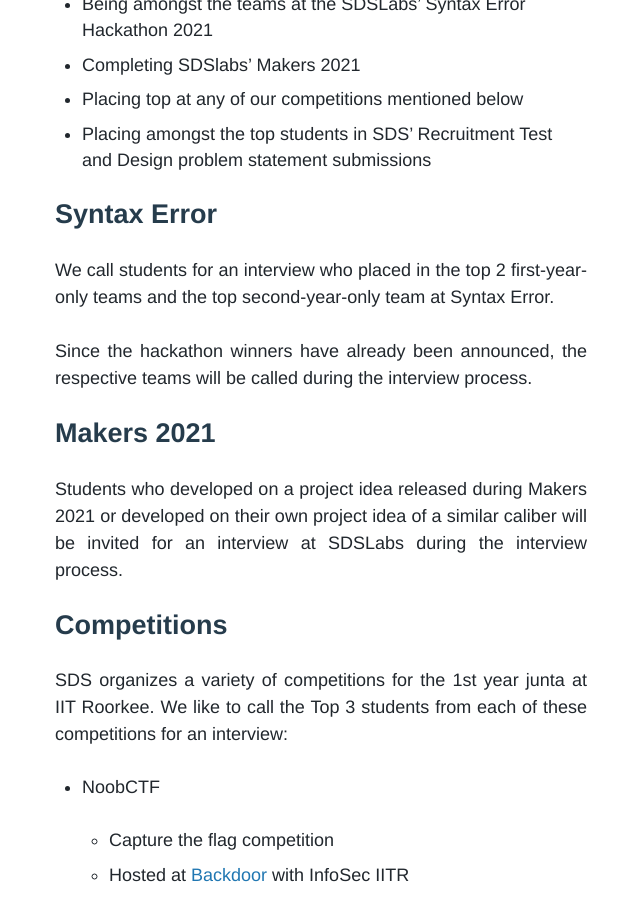
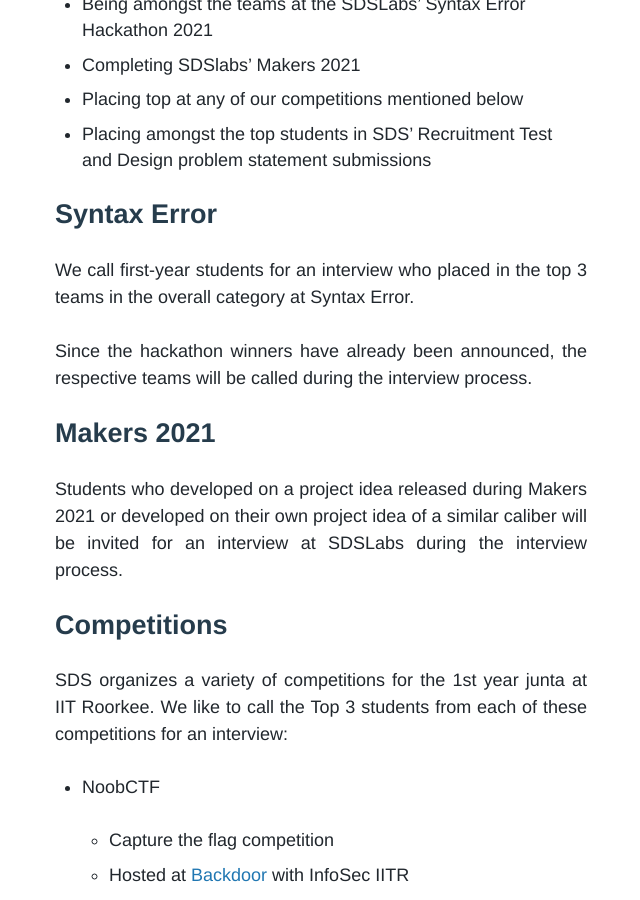
Before and after one commit to sdslabs/sdslabs.github.com, a Jekyll site: the page built from _posts/2021/2021-03-17-recruitment-drive-2021.md, in a window 1280 px wide and 900 px high, scrolled down 693 px. Shown: the whole window, without its empty margins (319-959 px from the left). Built offline with Jekyll 4.4.1, drawn with Linux system fonts in a browser that asks for light colours; some web fonts are replaced; comment, search, counter and statistics services are not loaded.

Commit message:
change syntax error winners' interview criteria

```diff
--- a/_posts/2021/2021-03-17-recruitment-drive-2021.md
+++ b/_posts/2021/2021-03-17-recruitment-drive-2021.md
@@ -24,7 +24,7 @@ We provide you with four different methods of landing an interview at SDSLabs du
 
 ## Syntax Error
 
-We call students for an interview who placed in the top 2 first-year-only teams and the top second-year-only team at Syntax Error.
+We call first-year students for an interview who placed in the top 3 teams in the overall category at Syntax Error.
 
 Since the hackathon winners have already been announced, the respective teams will be called during the interview process.
 
```
